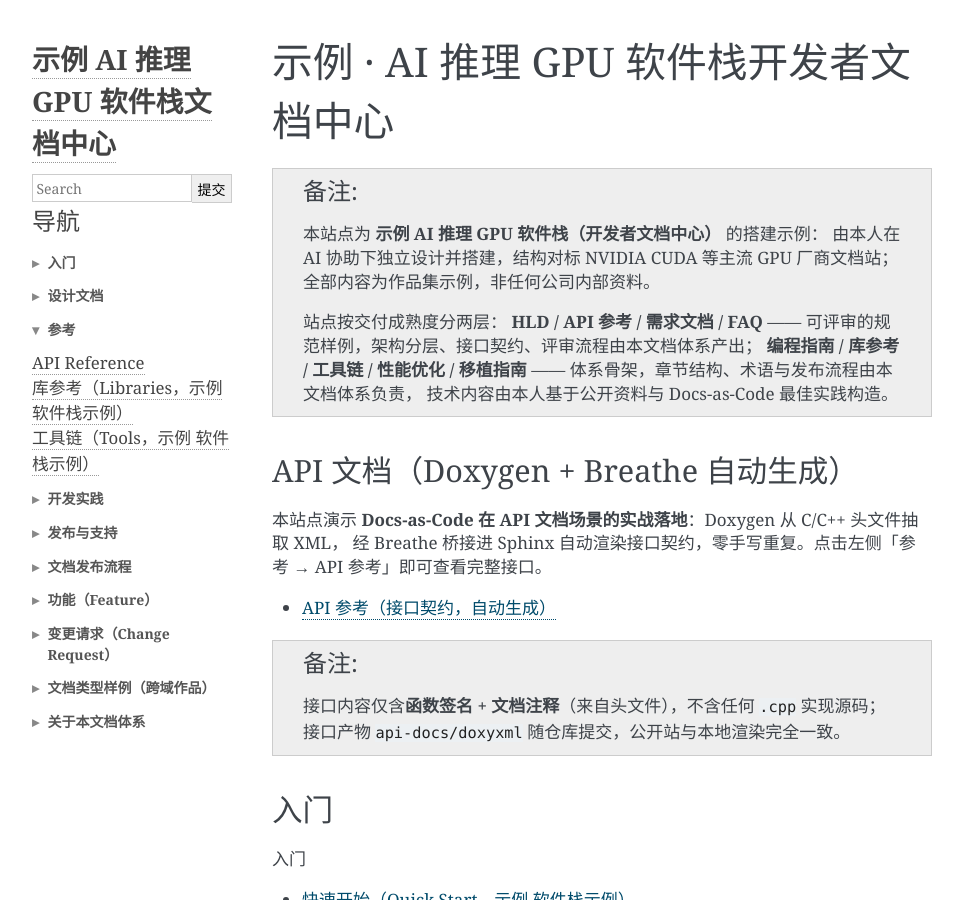
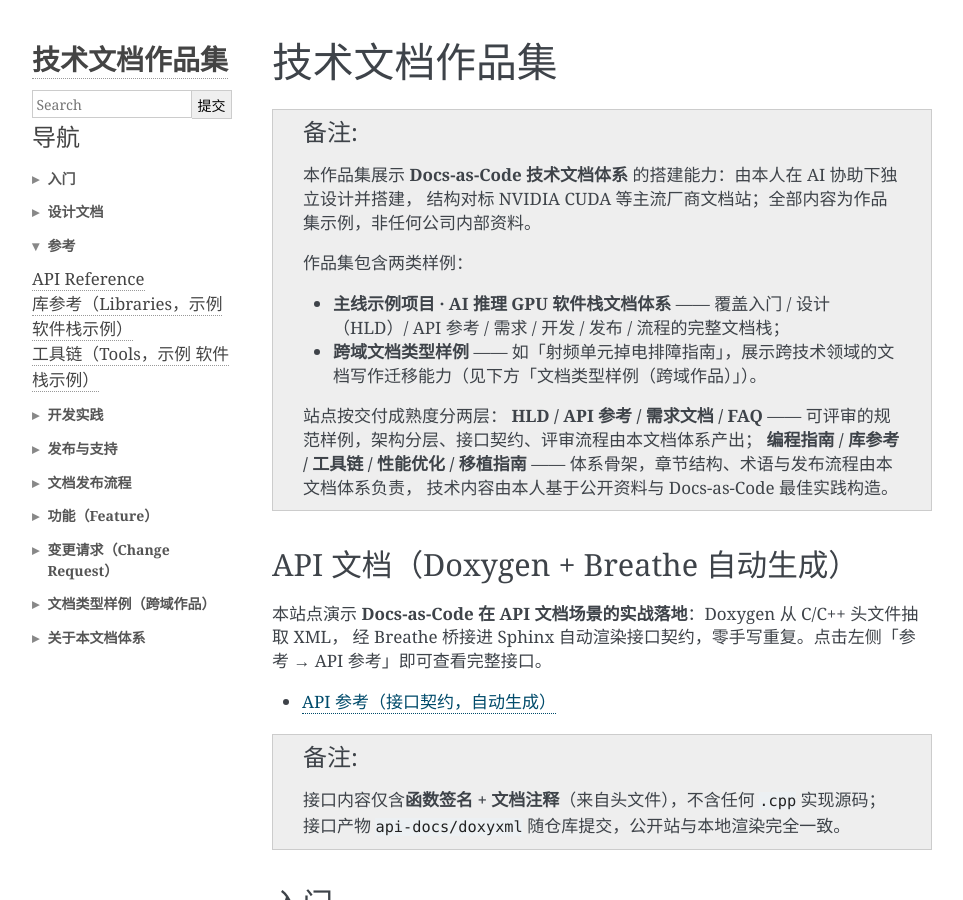
Before and after one commit to jinjing-wan/tw-portfolio, a Sphinx documentation site: the page built from docs/index.md, in a window 1280 px wide and 900 px high. Shown: the whole window, without its empty margins (148-1111 px from the left). Built offline with Sphinx 7.4.7, drawn with Linux system fonts in a browser that asks for light colours.

Commit message:
docs: 站点标题改为通用「技术文档作品集」，GPU 栈降级为主线示例项目；排障样本去除真名署名

```diff
--- a/docs/conf.py
+++ b/docs/conf.py
@@ -1,7 +1,7 @@
 # Configuration file for the Sphinx documentation builder.
-# 示例 AI 推理 GPU 软件栈文档中心 —— Docs-as-Code 全流程
+# 技术文档作品集 —— Docs-as-Code 全流程
 
-project = "示例 AI 推理 GPU 软件栈文档中心"
+project = "技术文档作品集"
 author = "在 AI 协助下独立设计并搭建"
 copyright = "2026, 在 AI 协助下独立设计并搭建"
 
--- a/docs/index.md
+++ b/docs/index.md
@@ -1,9 +1,12 @@
-# 示例 · AI 推理 GPU 软件栈开发者文档中心
+# 技术文档作品集
 
 :::{note}
-本站点为 **示例 AI 推理 GPU 软件栈（开发者文档中心）** 的搭建示例：
-由本人在 AI 协助下独立设计并搭建，结构对标 NVIDIA CUDA 等主流 GPU 厂商文档站；
-全部内容为作品集示例，非任何公司内部资料。
+本作品集展示 **Docs-as-Code 技术文档体系** 的搭建能力：由本人在 AI 协助下独立设计并搭建，
+结构对标 NVIDIA CUDA 等主流厂商文档站；全部内容为作品集示例，非任何公司内部资料。
+
+作品集包含两类样例：
+- **主线示例项目 · AI 推理 GPU 软件栈文档体系** —— 覆盖入门 / 设计（HLD）/ API 参考 / 需求 / 开发 / 发布 / 流程的完整文档栈；
+- **跨域文档类型样例** —— 如「射频单元掉电排障指南」，展示跨技术领域的文档写作迁移能力（见下方「文档类型样例（跨域作品）」）。
 
 站点按交付成熟度分两层：
 **HLD / API 参考 / 需求文档 / FAQ** —— 可评审的规范样例，架构分层、接口契约、评审流程由本文档体系产出；
```
Also changed, not shown: README.md (+2 -2 lines), docs/cross_domain_samples/troubleshooting_radio_power_down.md (+1 -1 lines), 1 other file.
